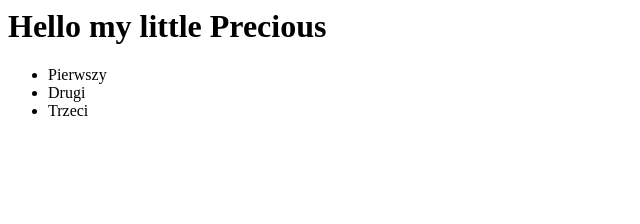
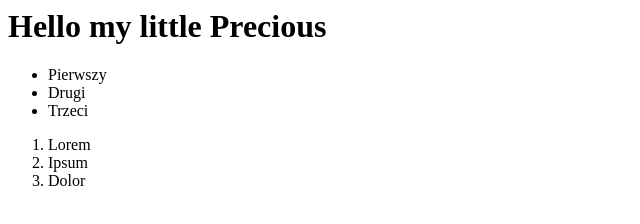
Before and after one commit to michalbialkowski/test3, a plain HTML site: page index.html in a window 1280 px wide. Shown: the whole page, without its empty margins (0-640 px from the left). Drawn offline with Linux system fonts and the light colour scheme.

Commit message:
Update index.html

```diff
--- a/index.html
+++ b/index.html
@@ -14,5 +14,10 @@
 			<li>Drugi</li>
 			<li>Trzeci</li>
 		</ul>
+		<ol>
+			<li>Lorem</li>
+			<li>Ipsum</li>
+			<li>Dolor</li>
+		</ol>
 	</body>
 </html>
```
